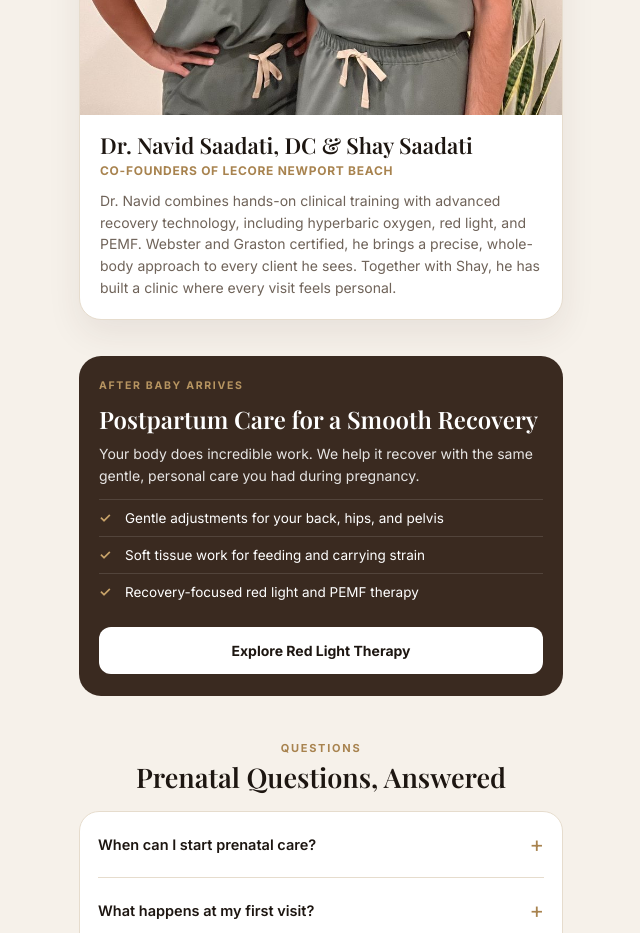
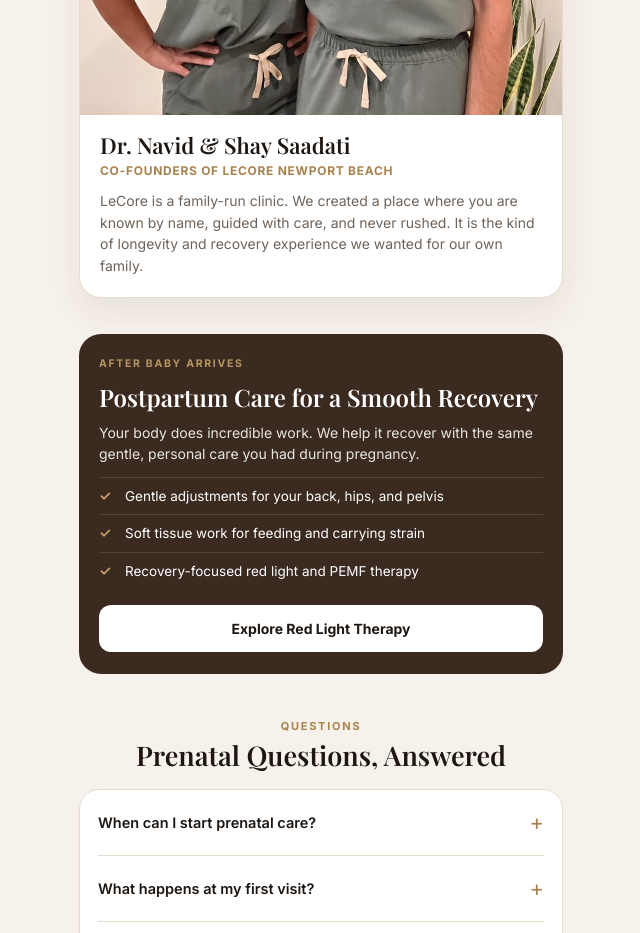
Before and after one commit to lecorenb/lecore-bio, a plain HTML site: page prenatal-chiropractic-newport-beach.html in a window 1280 px wide. Shown: the part 5500-6433 px from the top of the page, without its empty margins (319-959 px from the left). Drawn offline with nearby package versions, Linux system fonts and the light colour scheme.

Commit message:
Revise team introduction for LeCore
Updated team member description and removed specific titles.

```diff
--- a/prenatal-chiropractic-newport-beach.html
+++ b/prenatal-chiropractic-newport-beach.html
@@ -566,9 +566,9 @@ body.pre .sticky{transform:translate(-50%,110%);opacity:0;pointer-events:none}
     <div class="team">
       <img src="assets/team.jpg" alt="Dr. Navid Saadati and Shay Saadati, co-founders of LeCore Newport Beach" loading="lazy">
       <div class="team-in">
-        <h3>Dr. Navid Saadati, DC &amp; Shay Saadati</h3>
+        <h3>Dr. Navid &amp; Shay Saadati</h3>
         <p class="role">Co-founders of LeCore Newport Beach</p>
-        <p>Dr. Navid combines hands-on clinical training with advanced recovery technology, including hyperbaric oxygen, red light, and PEMF. Webster and Graston certified, he brings a precise, whole-body approach to every client he sees. Together with Shay, he has built a clinic where every visit feels personal.</p>
+        <p>LeCore is a family-run clinic. We created a place where you are known by name, guided with care, and never rushed. It is the kind of longevity and recovery experience we wanted for our own family.</p>
       </div>
     </div>
   </section>
```
